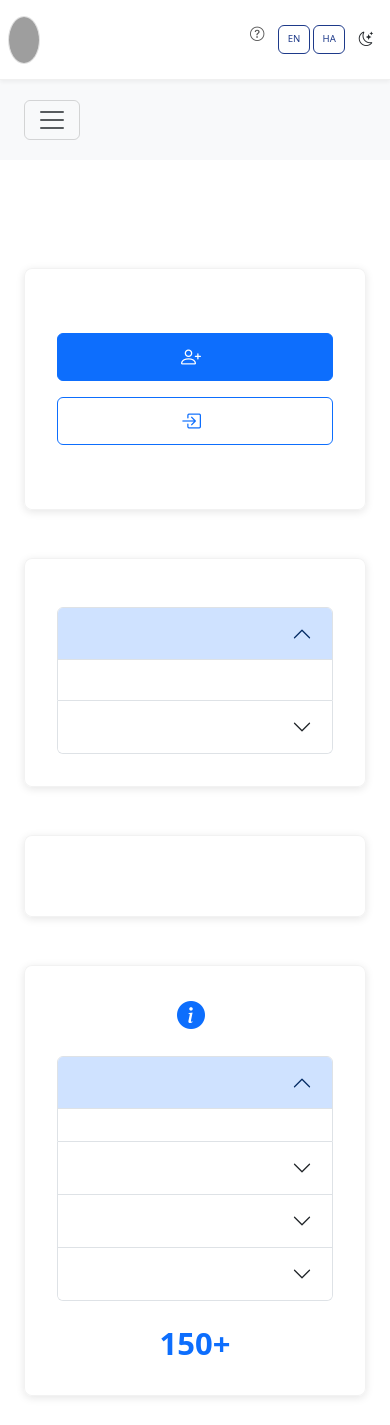
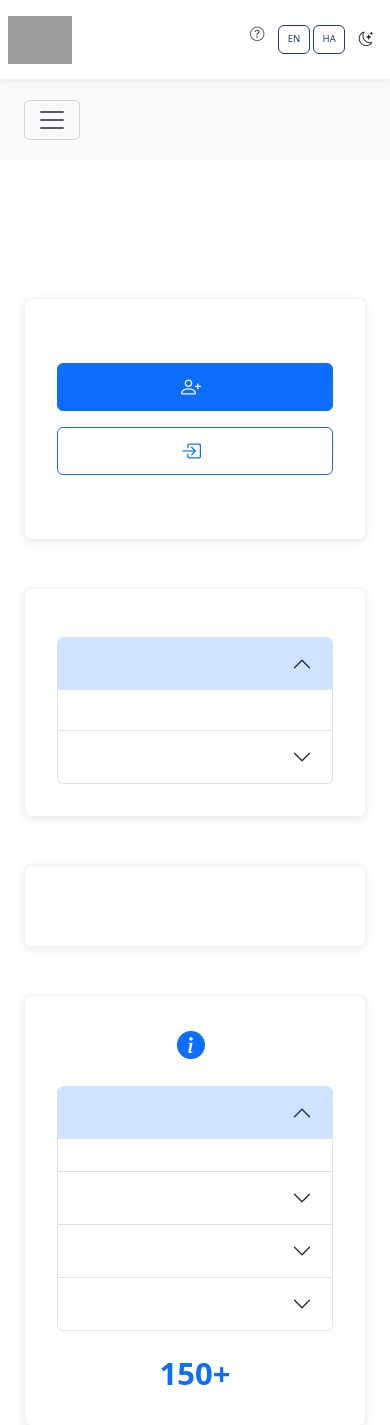
Before and after one commit to Hassanksg/ficore_mobile, a Python web app: template ficore_labs/templates/general/landingpage.html in a window 390 px wide. Shown: the top 1425 px of the page. Run offline with Jinja, Linux system fonts and the light colour scheme; the template is opened without the code that fills it, so the values that code supplies are empty; some libraries are stand-ins or nearby versions; grey boxes are pictures that could not be loaded.

Commit message:
Update newbasefilelooks.css

```diff
--- a/ficore_labs/static/css/newbasefilelooks.css
+++ b/ficore_labs/static/css/newbasefilelooks.css
@@ -21,7 +21,7 @@
 .navbar.navbar-expand-lg {
   height: var(--ficore-header-height);
   width: 100%;
-  padding: 0 1.5rem;
+  padding: 0 0.75rem;
   background-color: #f8f9fa;
 }
 
@@ -29,6 +29,8 @@
   display: flex;
   align-items: center;
   gap: 0.75rem;
+  min-width: 150px;
+  overflow: visible;
 }
 
 .header-right {
@@ -46,7 +48,15 @@
   gap: 0.5rem;
 }
 
-.app-logo, .profile-avatar {
+.app-logo, .ficore-logo {
+  max-width: 100%;
+  height: auto;
+  max-height: calc(var(--ficore-header-height) - 24px);
+  object-fit: contain;
+  margin-right: 0.5rem;
+}
+
+.profile-avatar {
   height: calc(var(--ficore-header-height) - 24px);
   width: 32px;
   border-radius: 50%;
@@ -71,11 +81,6 @@
   font-size: 0.85rem;
   font-weight: 600;
   color: #333;
-}
-
-.ficore-logo {
-  height: 25px;
-  margin-right: 0.5rem;
 }
 
 .brand-text {
@@ -144,25 +149,25 @@
 }
 
 .language-btn.active {
-  background:  #D4AF37  ;
-  border-color:  #D4AF37  ;
+  background: #D4AF37;
+  border-color: #D4AF37;
   color: #000;
 }
 
 .language-btn:hover {
-  background: rgba(255, 215, 0, 0.1);
+  background: rgba(212, 175, 55, 0.1);
   border-color: #1E3A8A;
   color: #1E3A8A;
 }
 
 .main-content {
   transition: margin-right 0.3s ease;
-  padding-top: 60px;
+  padding-top: calc(var(--ficore-header-height) + 10px);
 }
 
 .breadcrumb-nav {
   position: sticky;
-  top: 0;
+  top: var(--ficore-header-height);
   z-index: 1030;
   margin-bottom: 1.5rem;
 }
@@ -395,13 +400,13 @@ df-messenger {
 }
 
 .dark-mode .language-btn.active {
-  background:  #D4AF37  ;
-  border-color:  #D4AF37  ;
+  background: #D4AF37;
+  border-color: #D4AF37;
   color: #000;
 }
 
 .dark-mode .language-btn:hover {
-  background: rgba(255, 215, 0, 0.2);
+  background: rgba(212, 175, 55, 0.2);
   border-color: #1E3A8A;
   color: #f8f9fa;
 }
@@ -455,13 +460,19 @@ df-messenger {
   .fintech-top-header, .navbar.navbar-expand-lg {
     padding: 0.4rem 0.75rem;
   }
+  .header-left {
+    min-width: 120px;
+  }
   .header-right {
     gap: 0.5rem;
   }
   .language-buttons {
     gap: 0.3rem;
   }
-  .app-logo, .profile-avatar {
+  .app-logo, .ficore-logo {
+    max-height: calc(var(--ficore-header-height) - 32px);
+  }
+  .profile-avatar {
     height: calc(var(--ficore-header-height) - 32px);
   }
   .icon-btn {
@@ -496,6 +507,9 @@ df-messenger {
 @media (max-width: 576px) {
   .fintech-top-header {
     padding: 0.3rem 0.5rem;
+  }
+  .header-left {
+    min-width: 100px;
   }
   .header-right {
     gap: 0.3rem;
```
